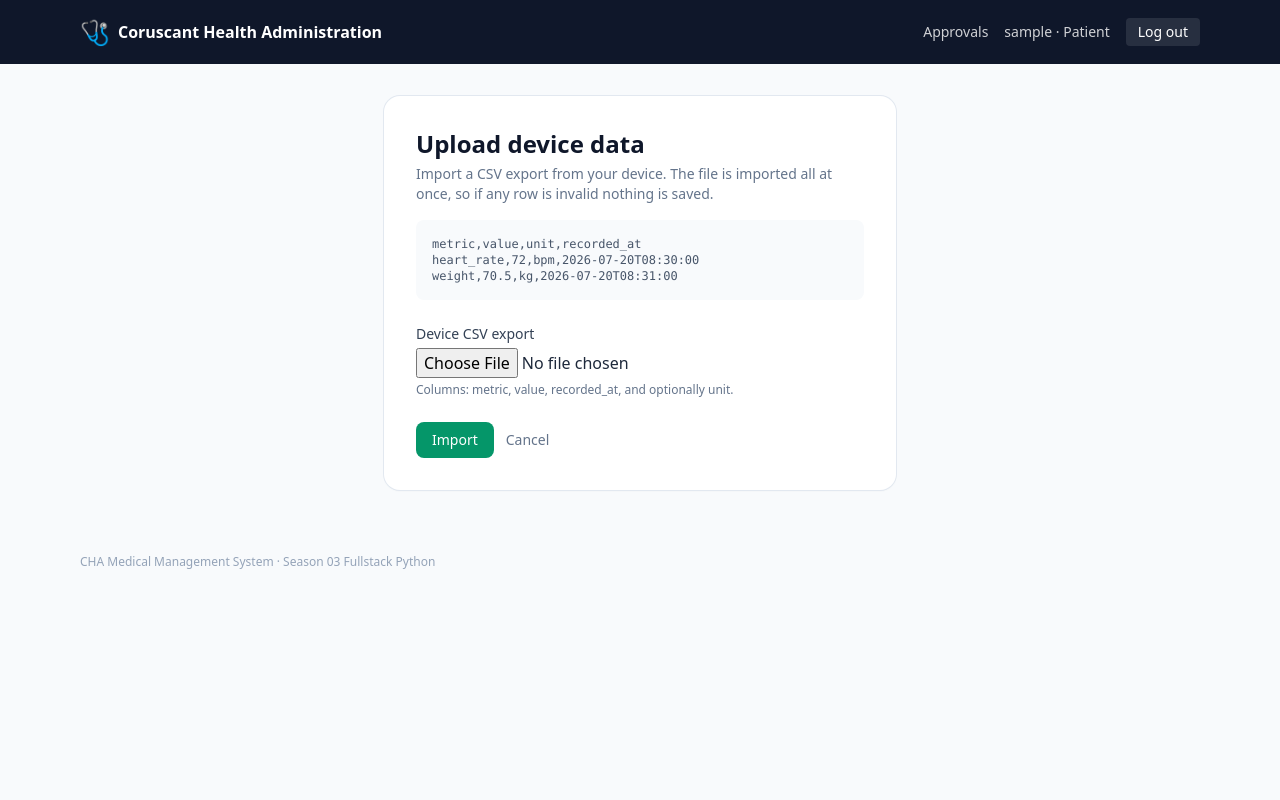
After one commit to subhangadirli/qwasar_coruscant_health_administration, a Django app: page /records/readings/upload/ in a window 1280 px wide. The commit adds this page. Run offline with Django 5.2, Linux system fonts and the light colour scheme; the visitor is signed in with stand-in values (Sample User, id 1); some libraries are stand-ins or nearby versions.

Commit message:
Add manual reading entry and CSV bulk upload for patients (M2)
Two ingest paths for device data. Both set the patient from the
logged-in user rather than from submitted data, so a posted patient
field cannot file a reading against someone else.

The CSV import is all-or-nothing: one bad row rejects the whole file
rather than leaving a patient with a partially loaded history. Rows are
validated for known metric, finite non-negative in-range value, and a
parseable non-future timestamp, with naive timestamps made aware. Size
and row caps bound the work an upload can trigger.

```diff
--- /dev/null
+++ b/apps/records/forms.py
@@ -0,0 +1,137 @@
+import csv
+import io
+from decimal import Decimal, InvalidOperation, ROUND_HALF_UP
+
+from django import forms
+from django.utils import timezone
+from django.utils.dateparse import parse_datetime
+
+from .models import DEFAULT_UNITS, HealthReading, MetricType, ReadingSource
+
+CSV_REQUIRED_COLUMNS = {"metric", "value", "recorded_at"}
+MAX_CSV_BYTES = 1024 * 1024
+MAX_CSV_ROWS = 1000
+# DecimalField(max_digits=8, decimal_places=2) tops out just under 1,000,000.
+MAX_READING_VALUE = Decimal("1000000")
+
+
+class HealthReadingForm(forms.ModelForm):
+    """Manual single-reading entry.
+
+    ``patient`` is deliberately absent: the view sets it from the logged-in
+    user so a submitted field can never file a reading against someone else.
+    Future-dated readings are rejected by HealthReading.clean().
+    """
+
+    class Meta:
+        model = HealthReading
+        fields = ("metric", "value", "unit", "recorded_at")
+        widgets = {
+            "recorded_at": forms.DateTimeInput(
+                attrs={"type": "datetime-local"}, format="%Y-%m-%dT%H:%M"
+            ),
+        }
+        help_texts = {"unit": "Leave blank to use the standard unit."}
+
+
+class ReadingCSVUploadForm(forms.Form):
+    """Bulk import of a device CSV export.
+
+    Expected header: ``metric,value,recorded_at`` plus an optional ``unit``.
+    The whole file is rejected if any row is bad, so a failed import never
+    leaves a patient with a half-loaded history.
+    """
+
+    csv_file = forms.FileField(
+        label="Device CSV export",
+        help_text="Columns: metric, value, recorded_at, and optionally unit.",
+    )
+
+    def clean_csv_file(self):
+        upload = self.cleaned_data["csv_file"]
+        if upload.size > MAX_CSV_BYTES:
+            raise forms.ValidationError("File is larger than 1 MB.")
+        try:
+            text = upload.read().decode("utf-8-sig")
+        except UnicodeDecodeError:
+            raise forms.ValidationError("File must be UTF-8 encoded text.")
+        self.parsed_rows = self._parse(text)
+        return upload
+
+    def _parse(self, text):
+        reader = csv.DictReader(io.StringIO(text))
+        if not reader.fieldnames:
+            raise forms.ValidationError("File is empty.")
+
+        header = {name.strip().lower() for name in reader.fieldnames if name}
+        missing = CSV_REQUIRED_COLUMNS - header
+        if missing:
+            raise forms.ValidationError(
+                "Missing required column(s): %s." % ", ".join(sorted(missing))
+            )
+
+        rows, errors = [], []
+        for number, raw in enumerate(reader, start=2):  # row 1 is the header
+            if len(rows) >= MAX_CSV_ROWS:
+                errors.append(
+                    f"More than {MAX_CSV_ROWS} rows; please split the file."
+                )
+                break
+            try:
+                rows.append(self._parse_row(raw))
+            except ValueError as exc:
+                errors.append(f"Row {number}: {exc}")
+
+        if errors:
+            raise forms.ValidationError(errors[:10])
+        if not rows:
+            raise forms.ValidationError("File contains no data rows.")
+        return rows
+
+    @staticmethod
+    def _parse_row(raw):
+        cleaned = {}
+        for key, value in raw.items():
+            if key is None:  # surplus columns land under a None key
+                continue
+            if isinstance(value, list):
+                value = ""
+            cleaned[key.strip().lower()] = (value or "").strip()
+
+        metric = cleaned.get("metric", "")
+        if metric not in MetricType.values:
+            raise ValueError(f"unknown metric {metric!r}.")
+
+        raw_value = cleaned.get("value", "")
+        try:
+            value = Decimal(raw_value)
+        except (InvalidOperation, ValueError):
+            raise ValueError(f"value {raw_value!r} is not a number.")
+        if not value.is_finite():
+            raise ValueError("value must be a finite number.")
+        if value < 0:
+            raise ValueError("value cannot be negative.")
+        if value >= MAX_READING_VALUE:
+            raise ValueError("value is out of range.")
+        value = value.quantize(Decimal("0.01"), rounding=ROUND_HALF_UP)
+
+        recorded_at = parse_datetime(cleaned.get("recorded_at", ""))
+        if recorded_at is None:
+            raise ValueError("recorded_at must be an ISO 8601 datetime.")
+        if timezone.is_naive(recorded_at):
+            recorded_at = timezone.make_aware(recorded_at)
+        if recorded_at > timezone.now():
+            raise ValueError("recorded_at is in the future.")
+
+        return {
+            "metric": metric,
+            "value": value,
+            "unit": cleaned.get("unit") or DEFAULT_UNITS.get(metric, ""),
+            "recorded_at": recorded_at,
+        }
+
+    def save(self, patient):
+        return HealthReading.objects.bulk_create(
+            HealthReading(patient=patient, source=ReadingSource.CSV, **row)
+            for row in self.parsed_rows
+        )
--- a/apps/records/urls.py
+++ b/apps/records/urls.py
@@ -6,4 +6,10 @@ app_name = "records"
 
 urlpatterns = [
     path("readings/", views.PatientReadingsView.as_view(), name="readings"),
+    path("readings/add/", views.AddReadingView.as_view(), name="add_reading"),
+    path(
+        "readings/upload/",
+        views.UploadReadingsCSVView.as_view(),
+        name="upload_readings",
+    ),
 ]
--- a/apps/records/views.py
+++ b/apps/records/views.py
@@ -1,9 +1,12 @@
-from django.views.generic import ListView
+from django.contrib import messages
+from django.urls import reverse_lazy
+from django.views.generic import CreateView, FormView, ListView
 
 from apps.accounts.mixins import RoleRequiredMixin
 from apps.accounts.models import Role
 
-from .models import MetricType
+from .forms import HealthReadingForm, ReadingCSVUploadForm
+from .models import MetricType, ReadingSource
 
 
 class PatientReadingsView(RoleRequiredMixin, ListView):
@@ -32,3 +35,32 @@ class PatientReadingsView(RoleRequiredMixin, ListView):
         context["metric_choices"] = MetricType.choices
         context["selected_metric"] = self.get_selected_metric()
         return context
+
+
+class AddReadingView(RoleRequiredMixin, CreateView):
+    """Manual entry of a single reading by the patient."""
+
+    allowed_roles = (Role.PATIENT,)
+    form_class = HealthReadingForm
+    template_name = "records/reading_form.html"
+    success_url = reverse_lazy("records:readings")
+
+    def form_valid(self, form):
+        form.instance.patient = self.request.user
+        form.instance.source = ReadingSource.MANUAL
+        messages.success(self.request, "Reading saved.")
+        return super().form_valid(form)
+
+
+class UploadReadingsCSVView(RoleRequiredMixin, FormView):
+    """Bulk import of a device CSV export for the logged-in patient."""
+
+    allowed_roles = (Role.PATIENT,)
+    form_class = ReadingCSVUploadForm
+    template_name = "records/reading_upload.html"
+    success_url = reverse_lazy("records:readings")
+
+    def form_valid(self, form):
+        created = form.save(self.request.user)
+        messages.success(self.request, f"Imported {len(created)} reading(s).")
+        return super().form_valid(form)
--- a/templates/records/reading_list.html
+++ b/templates/records/reading_list.html
@@ -7,6 +7,12 @@
     <div>
       <h1 class="text-2xl font-bold text-slate-900">My readings</h1>
       <p class="mt-1 text-sm text-slate-500">Health data uploaded from your device.</p>
+      <div class="mt-3 flex items-center gap-2">
+        <a href="{% url 'records:add_reading' %}"
+           class="rounded-lg bg-emerald-600 px-3 py-1.5 text-sm font-medium text-white hover:bg-emerald-500">Add reading</a>
+        <a href="{% url 'records:upload_readings' %}"
+           class="rounded-lg bg-white px-3 py-1.5 text-sm font-medium text-slate-700 ring-1 ring-slate-300 hover:bg-slate-50">Upload CSV</a>
+      </div>
     </div>
     <form method="get" class="flex items-center gap-2">
       <label for="metric" class="text-sm text-slate-500">Metric</label>
--- /dev/null
+++ b/templates/records/reading_upload.html
@@ -0,0 +1,43 @@
+{% extends "base.html" %}
+{% block title %}Upload readings · CHA{% endblock %}
+
+{% block content %}
+<div class="mx-auto max-w-lg rounded-2xl bg-white p-8 shadow-sm ring-1 ring-slate-200">
+  <h1 class="text-2xl font-bold text-slate-900">Upload device data</h1>
+  <p class="mt-1 text-sm text-slate-500">
+    Import a CSV export from your device. The file is imported all at once, so
+    if any row is invalid nothing is saved.
+  </p>
+
+  <pre class="mt-4 overflow-x-auto rounded-lg bg-slate-50 p-4 text-xs text-slate-600">metric,value,unit,recorded_at
+heart_rate,72,bpm,2026-07-20T08:30:00
+weight,70.5,kg,2026-07-20T08:31:00</pre>
+
+  <form method="post" enctype="multipart/form-data" class="mt-6 space-y-4">
+    {% csrf_token %}
+    {% for field in form %}
+      <div>
+        <label for="{{ field.id_for_label }}" class="block text-sm font-medium text-slate-700">
+          {{ field.label }}
+        </label>
+        <div class="mt-1">{{ field }}</div>
+        {% if field.help_text %}
+          <p class="mt-1 text-xs text-slate-500">{{ field.help_text }}</p>
+        {% endif %}
+        {% if field.errors %}
+          <ul class="mt-2 space-y-1 rounded-lg bg-red-50 px-4 py-3 text-xs text-red-700">
+            {% for error in field.errors %}<li>{{ error }}</li>{% endfor %}
+          </ul>
+        {% endif %}
+      </div>
+    {% endfor %}
+    <div class="flex items-center gap-3 pt-2">
+      <button type="submit"
+              class="rounded-lg bg-emerald-600 px-4 py-2 text-sm font-medium text-white hover:bg-emerald-500">
+        Import
+      </button>
+      <a href="{% url 'records:readings' %}" class="text-sm text-slate-500 hover:text-slate-700">Cancel</a>
+    </div>
+  </form>
+</div>
+{% endblock %}
```
Also changed, not shown: apps/records/tests.py (+158 -0 lines), templates/records/reading_form.html (added, +39 -0 lines).
